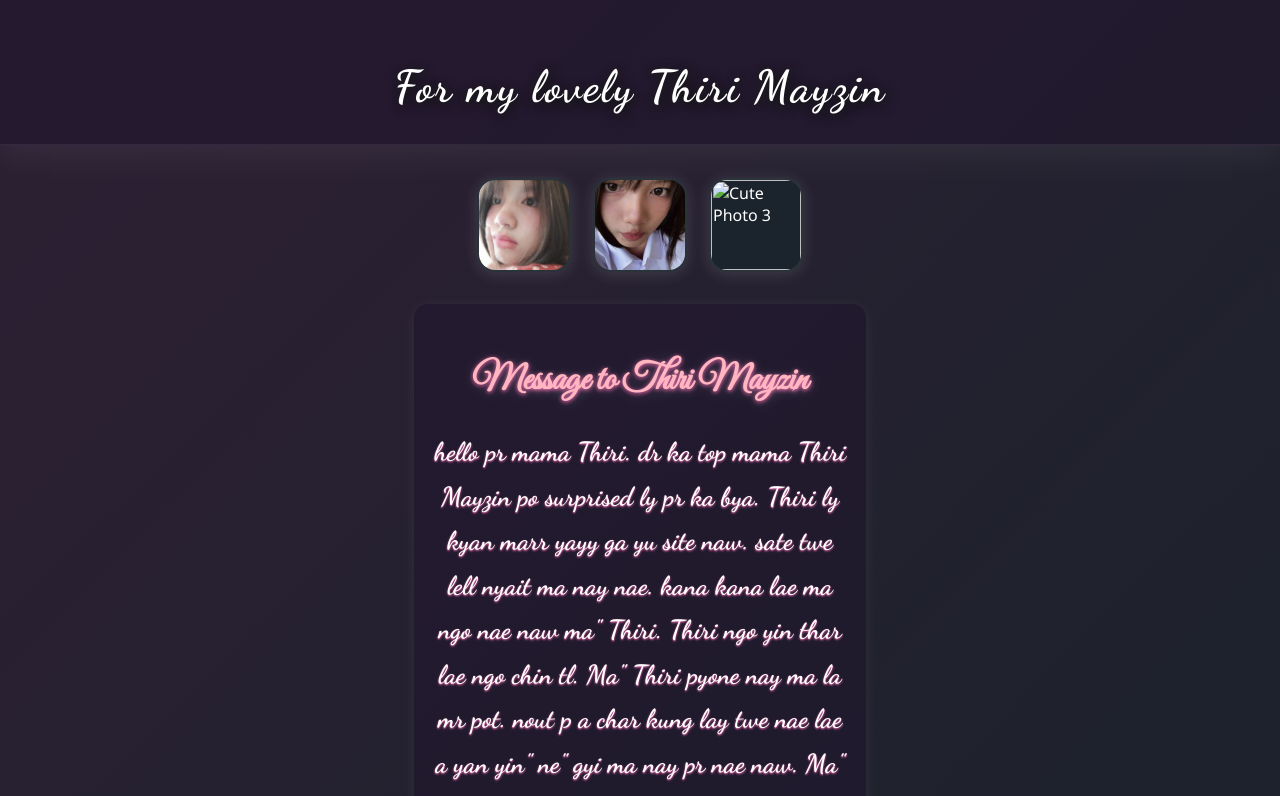
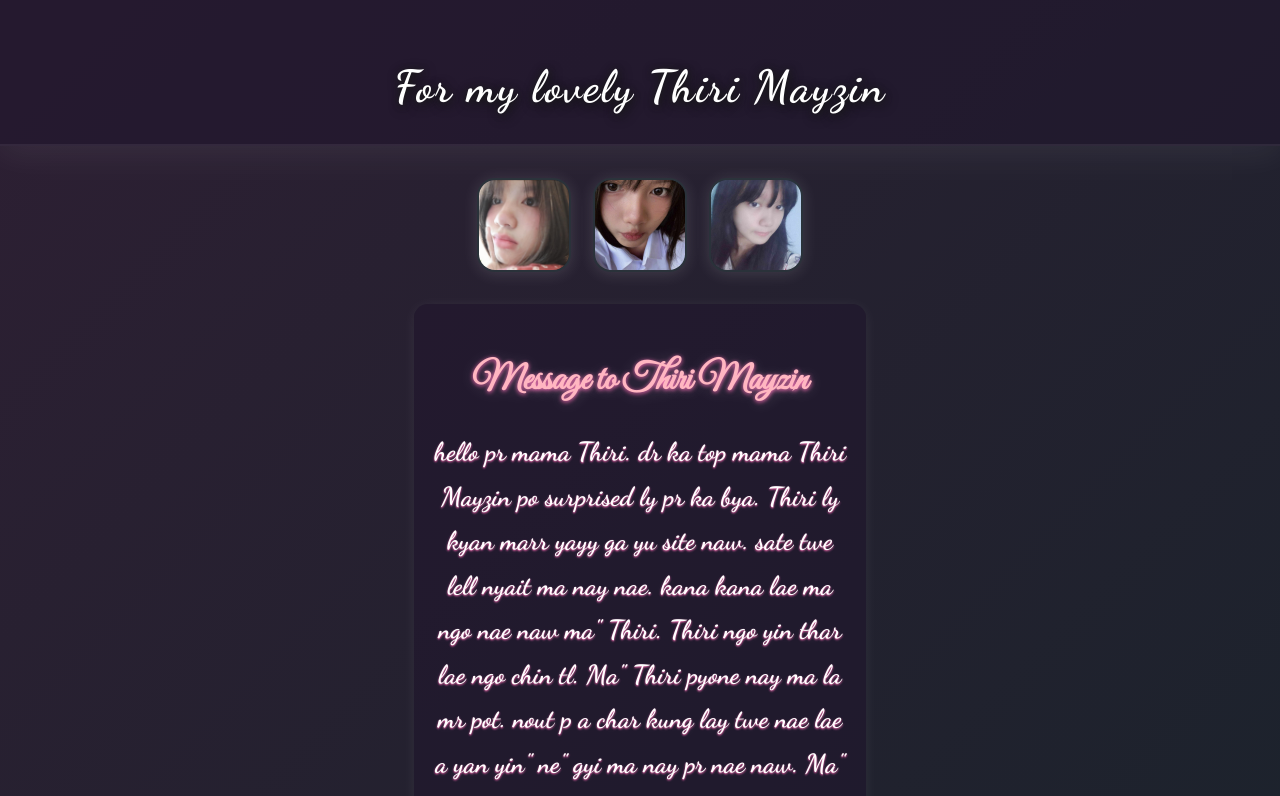
Before and after one commit to Kentoooo1/kento.ooo1.github.com, a plain HTML site: page next.html in a window 1280 px wide. Shown: the top 796 px of the page. Drawn offline with Linux system fonts and the light colour scheme.

Commit message:
Update next.html

```diff
--- a/next.html
+++ b/next.html
@@ -15,7 +15,7 @@
   <div class="mini-gallery fade-in">
     <img src="img/IMG_20250802_173028_887.jpg" alt="Cute Photo 1" class="mini-photo">
     <img src="img/IMG_20250802_173029_721.jpg" alt="Cute Photo 2" class="mini-photo">
-    <img src="img/IMG20250802_173029_472.jpg" alt="Cute Photo 3" class="mini-photo">
+    <img src="img/IMG_20250802_173029_472.jpg" alt="Cute Photo 3" class="mini-photo">
   </div>
   <div class="special-message fade-in">
     <h2 class="romantic-heading">Message to Thiri Mayzin</h2>
```
